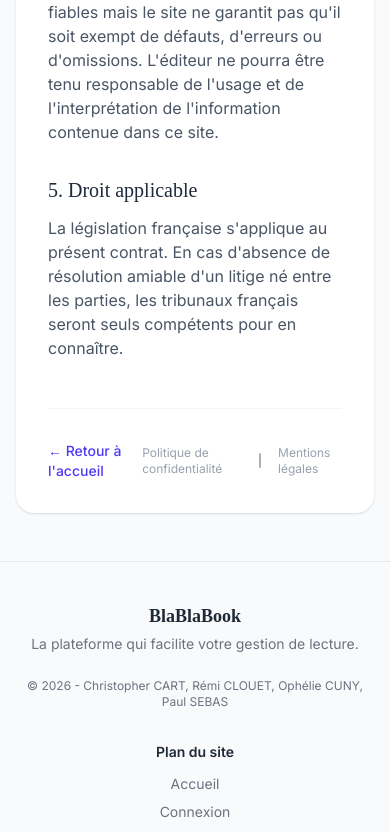
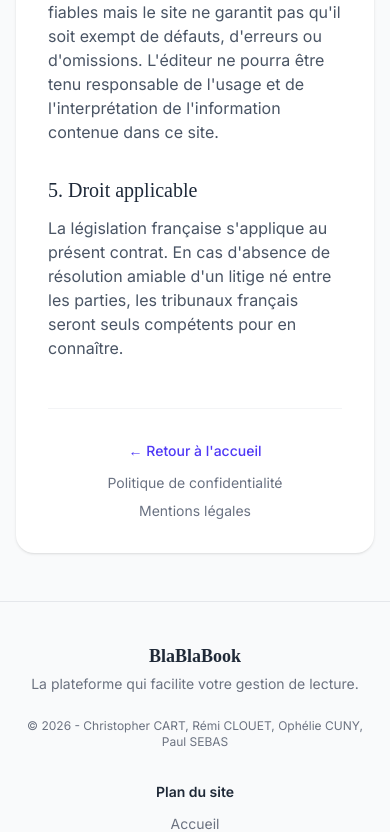
Before and after one commit to opheliecuny/BlaBlaBook, a Next.js app in the folder blablabook/frontend/: page /cgu in a window 390 px wide. Shown: the part 1226-2058 px from the top of the page. Built offline with nearby package versions, Linux system fonts and the light colour scheme; no server answers; a web font is replaced by a local one.

Commit message:
feat(cgu): implement responsive on the cgu page (#104)

```diff
--- a/blablabook/frontend/src/app/cgu/page.tsx
+++ b/blablabook/frontend/src/app/cgu/page.tsx
@@ -9,7 +9,7 @@
 export default function CGUPage() {
   return (
     <div className="min-h-screen bg-gray-50 px-4 py-12 sm:px-6 lg:px-8">
-      <div className="mx-auto max-w-4xl rounded-2xl bg-white p-8 shadow-sm md:p-12">
+      <article className="mx-auto max-w-4xl rounded-2xl bg-white p-8 shadow-sm sm:p-10 md:p-12">
         {/* Header */}
         <header className="mb-8 border-b border-gray-100 pb-8">
           <h1 className="mb-4 text-3xl font-bold tracking-tight text-gray-900 uppercase">
@@ -85,30 +85,29 @@
         </div>
 
         {/* Footer links */}
-        <footer className="mt-12 flex items-center justify-between border-t border-gray-100 pt-8">
+        <footer className="mt-12 flex flex-col items-center gap-3 border-t border-gray-100 pt-8 sm:flex-row sm:items-center sm:justify-between">
           <Link
             href="/"
             className="text-sm font-medium text-indigo-600 hover:underline"
           >
             ← Retour à l{"'"}accueil
           </Link>
-          <div className="flex items-center space-x-4">
+          <div className="flex flex-col items-center gap-2 sm:flex-row sm:items-center sm:divide-x sm:divide-gray-200">
             <Link
               href="/privacy"
-              className="text-xs text-gray-400 hover:text-gray-600"
+              className="text-sm text-gray-500 hover:text-gray-600 sm:pr-4"
             >
               Politique de confidentialité
             </Link>
-            <div className="text-xs text-gray-600">|</div>
             <Link
               href="/legal"
-              className="text-xs text-gray-400 hover:text-gray-600"
+              className="text-sm text-gray-500 hover:text-gray-600 sm:pl-4"
             >
               Mentions légales
             </Link>
           </div>
         </footer>
-      </div>
+      </article>
     </div>
   );
 }
```
